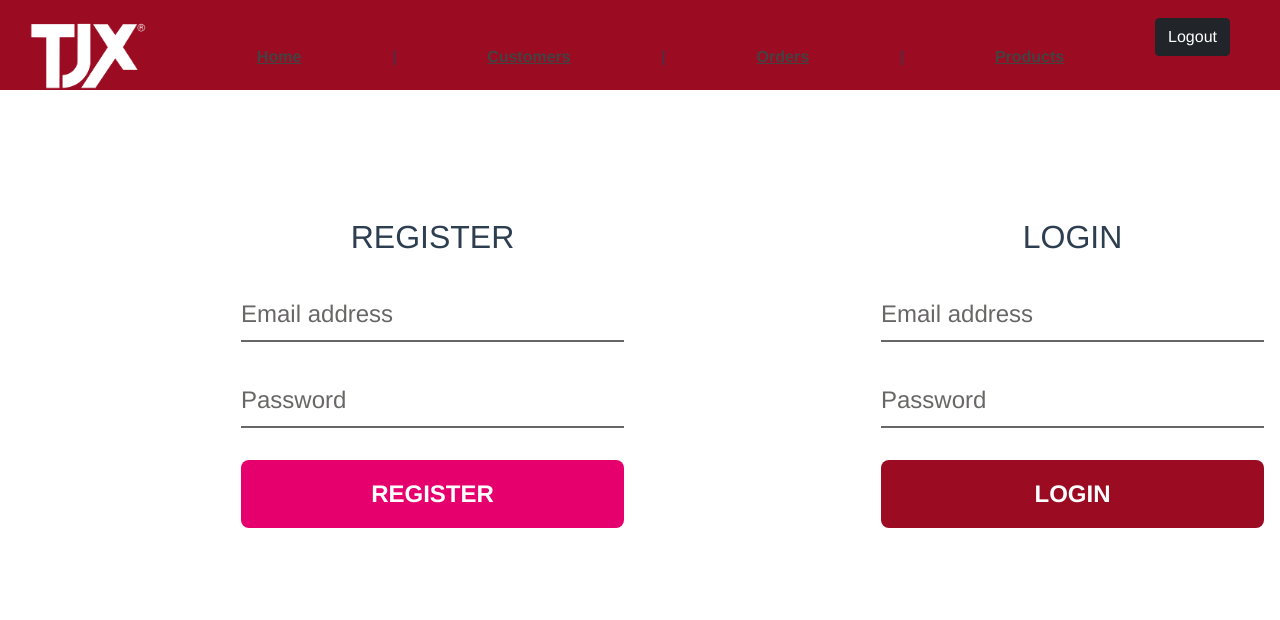
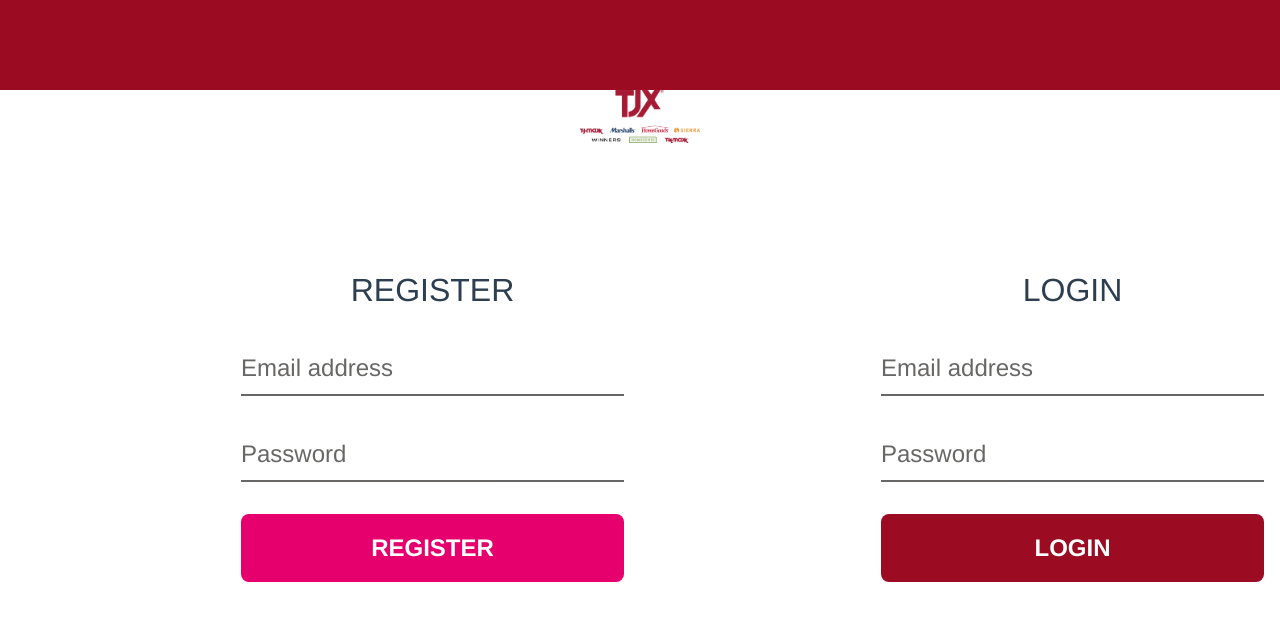
Before and after one commit to EICPCohort7/capstone-order-tracker, a Vue app: page /login in a window 1280 px wide. Shown: the top 620 px of the page. Built offline with nearby package versions, Linux system fonts and the light colour scheme; no server answers.

Commit message:
adding nav bar

```diff
--- a/front-end/src/App.vue
+++ b/front-end/src/App.vue
@@ -1,17 +1,9 @@
 <template>
-  <nav
-    class="navbar navbar-light"
-    style="background-color: #9b0c23"
-  >
+  <nav class="navbar navbar-light" style="background-color: #9b0c23">
+    <div v-if="$store.state.user" id="nav">
       <!-- Navbar content -->
-    <a
-      class="navbar-brand"
-      href="#"
-    >
-      <img
-        src="../src/assets/tjx-white.png"
-        alt=""
-      >
+      <a class="navbar-brand" href="#">
+        <img src="../src/assets/tjx-white.png" alt="" />
       </a>
 
       <router-link to="/">Home</router-link>
@@ -21,13 +13,10 @@
       <router-link to="/order">Orders</router-link>
       |
       <router-link to="/product">Products</router-link>
-    <button
-      class="btn btn-dark"
-      @click="$store.dispatch('logout')"
-    >
-      Logout
-    </button>
+      <button class="btn btn-dark" @click="$store.dispatch('logout')">Logout</button>
+    </div>
   </nav>
+
   <!-- <div
     v-if="$store.state.user"
     id="nav"
@@ -77,16 +66,17 @@ export default {
 
 nav {
   padding: 30px;
-  height:90px;
+  height: 90px;
 }
 
-nav a {
-  font-weight: bold;
-  color: #434241;
+div a {
+  font-weight:bolder;
+  color: #ffffff;
+  font-size: 0.75cm;
 }
 
-nav a.router-link-exact-active {
-  color: #E5006D;
+div a.router-link-exact-active {
+  color: #e5006d;
 }
 img {
   width: 120px;
@@ -96,7 +86,8 @@ button {
   float: right;
   margin-top: 10px;
   margin-right: 20px;
-  margin-bottom: 50px;
+  margin-bottom: 20px;
+  margin-left: 1550px;
 }
 form {
   width: 300px;
@@ -107,4 +98,8 @@ form {
   flex-direction: column;
   align-items: left;
 }
+table {
+  margin-top: 150px;
+  padding:50px
+}
 </style>
--- a/front-end/src/views/CustomerView.vue
+++ b/front-end/src/views/CustomerView.vue
@@ -258,3 +258,7 @@ export default {
   },
 };
 </script>
+
+<style>
+
+</style>
--- a/front-end/src/views/LoginView.vue
+++ b/front-end/src/views/LoginView.vue
@@ -1,4 +1,10 @@
 <template>
+  <img
+    id="logo"
+    alt="Vue logo"
+    src="../assets/tjx-logo.png"
+  >
+
   <main class="login">
     <section class="forms">
       <form
@@ -71,6 +77,11 @@ export default {
 </script>
 
 <style>
+ /* img{
+  width: 500px;
+  margin-top: 100px;
+
+} */
 .forms {
   display: flex;
   min-height: 100vh;
--- a/front-end/src/views/OrderView.vue
+++ b/front-end/src/views/OrderView.vue
@@ -105,9 +105,4 @@ export default {
   px;
 
 } */
-
-table {
-margin-top: 150px;
-
-}
 </style>
```
Lines whose indentation alone changed are shown as unchanged.
